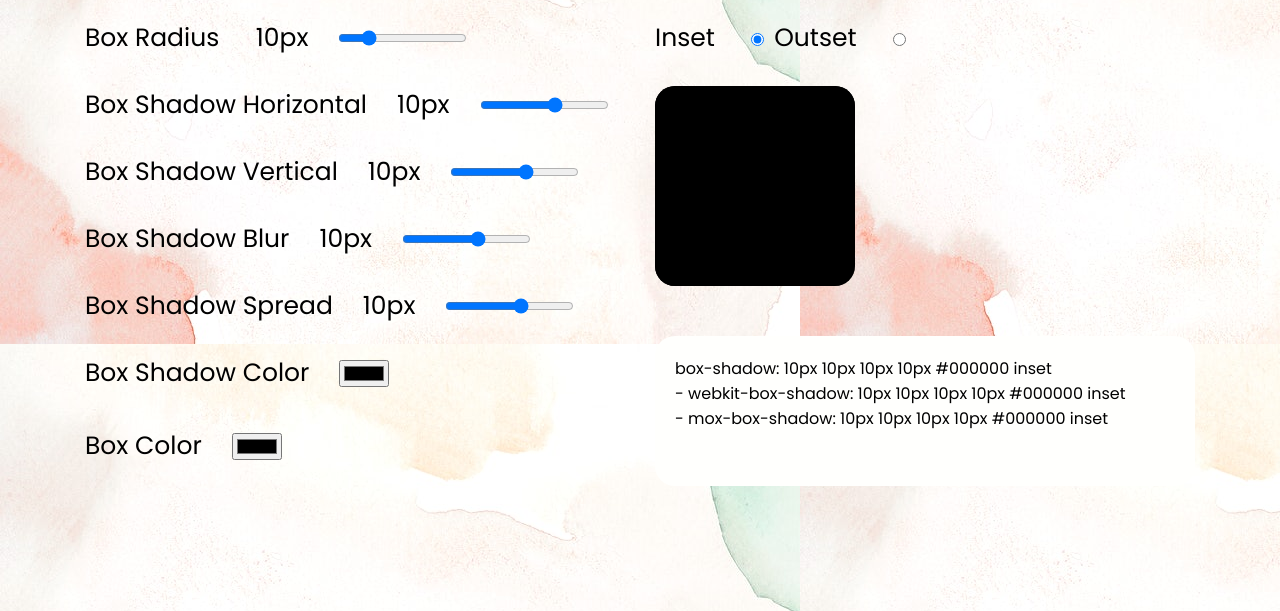
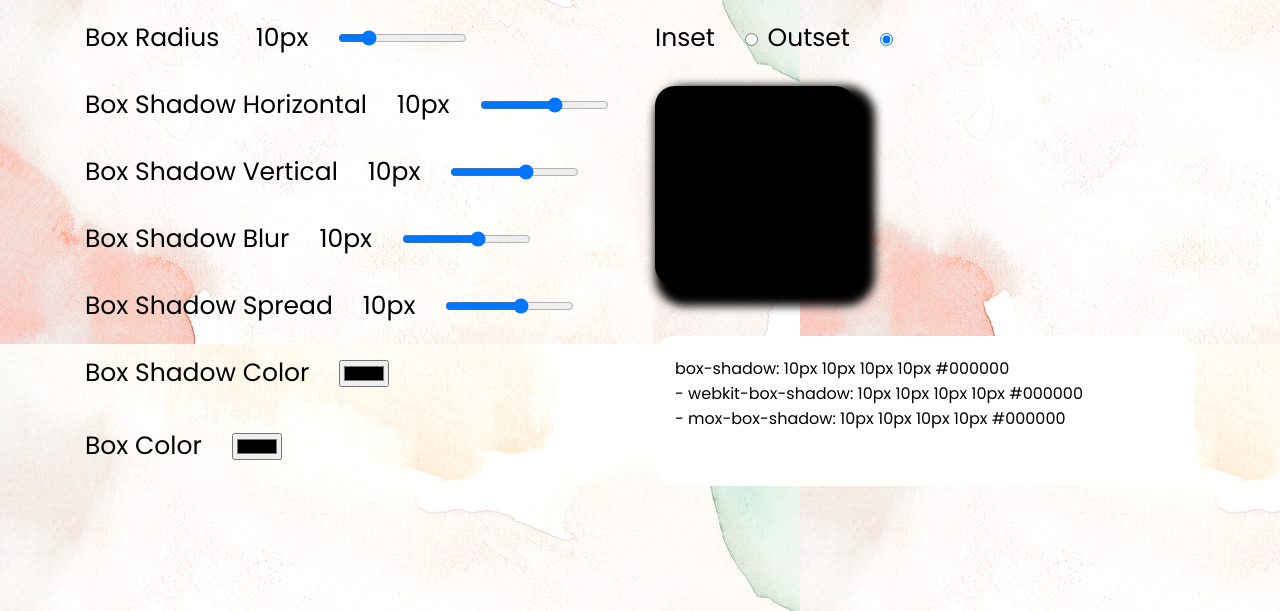
Before and after one commit to aidanakmatova13/box-shadow-generator, a plain HTML site: page index.html in a window 1280 px wide. Shown: the part 189-800 px from the top of the page. Drawn offline with Linux system fonts and the light colour scheme.

```diff
--- a/index.html
+++ b/index.html
@@ -30,11 +30,9 @@
         <div><label>Box Color<input type="color" class = 'boxColor'></label></div>
     </div>
         <div class="col-6">
-            <label>Inset
-                <input type="radio" class="outset" id="inset" name="type" checked>
+            <label>Inset<input type="radio" class="outset" id="inset" name="type">
             </label>
-            <label>Outset
-                <input type="radio" class="inset" name="type">
+            <label>Outset<input type="radio" class="inset" name="type" checked>
             </label>
             <div class="box"></div>
             <div class="out"></div>
```
